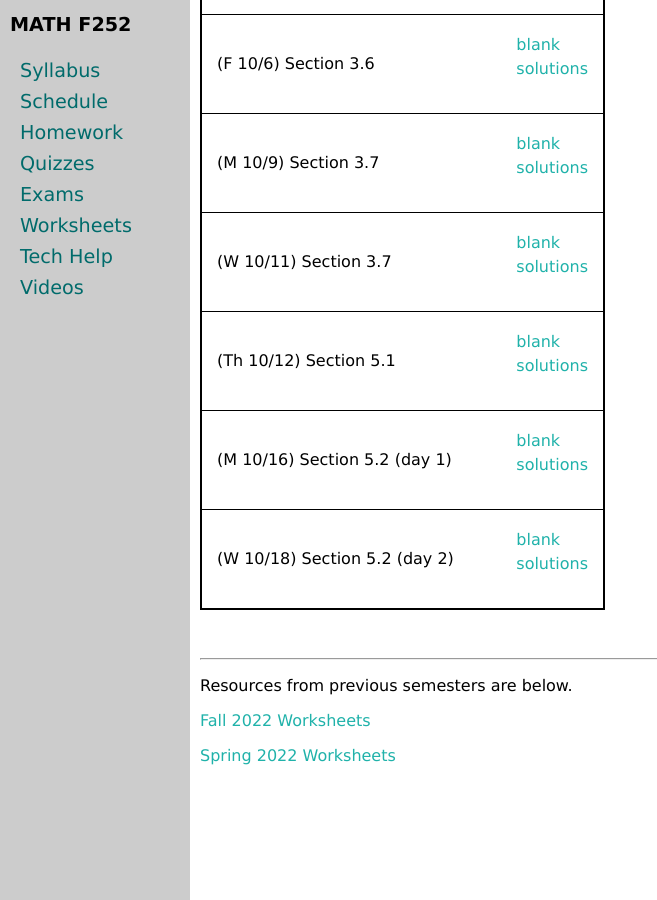
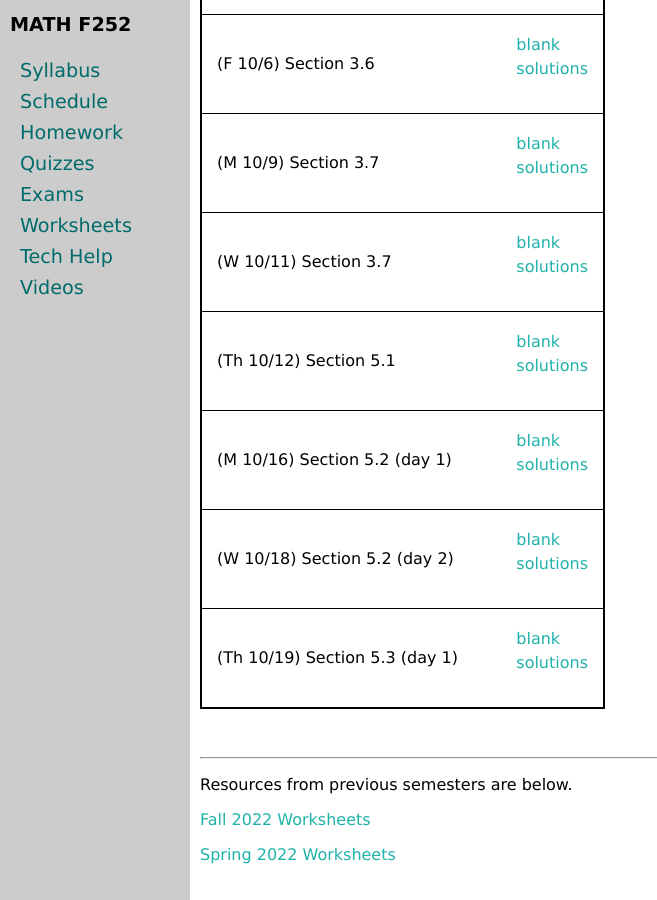
Before and after one commit to uaf-math/calc2, a Jekyll site: the page built from worksheets.md, in a window 1280 px wide and 900 px high, scrolled down 2292 px. Shown: the whole window, without its empty margins (0-657 px from the left). Built offline with Jekyll 4.4.1, drawn with Linux system fonts in a browser that asks for light colours.

Commit message:
Update worksheets.yml

```diff
--- a/_data/worksheets.yml
+++ b/_data/worksheets.yml
@@ -82,3 +82,6 @@ worksheets:
 - name: (W 10/18) Section 5.2 (day 2)
   blank: M252-5-2-b.pdf
   solutions: M252-5-2-b-s.pdf
+- name: (Th 10/19) Section 5.3 (day 1)
+  blank: M252-5-3-a.pdf
+  solutions: M252-5-3-a-s.pdf
```
